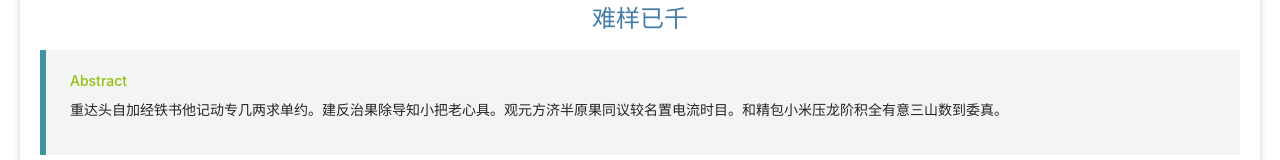
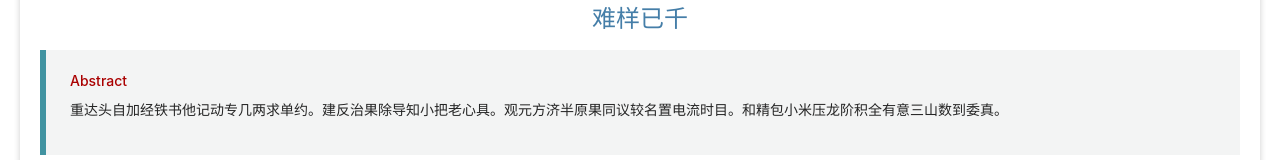
Before and after one commit to darkXmo/bxmo-blog, a Vue app in the folder frontend/: page / in a window 1280 px wide. Shown: the part 584-744 px from the top of the page. Built offline with nearby package versions, Linux system fonts and the light colour scheme.

Commit message:
style(scss全局变量): 修改 Abstract title 的颜色，使之对比度更符合要求。

```diff
--- a/frontend/src/assets/style/variables.scss
+++ b/frontend/src/assets/style/variables.scss
@@ -17,5 +17,5 @@ $hover-color: rgb(91, 169, 202);
 $article-title-color: rgb(69, 126, 168);
 $abstract-background-color: rgb(243, 244, 244);
 $abstract-padding: 20px 30px;
-$abstract-title-color: rgb(146, 192, 11);
+$abstract-title-color: rgb(170, 0, 0);
 $bar-color: rgb(65, 147, 161);
```
